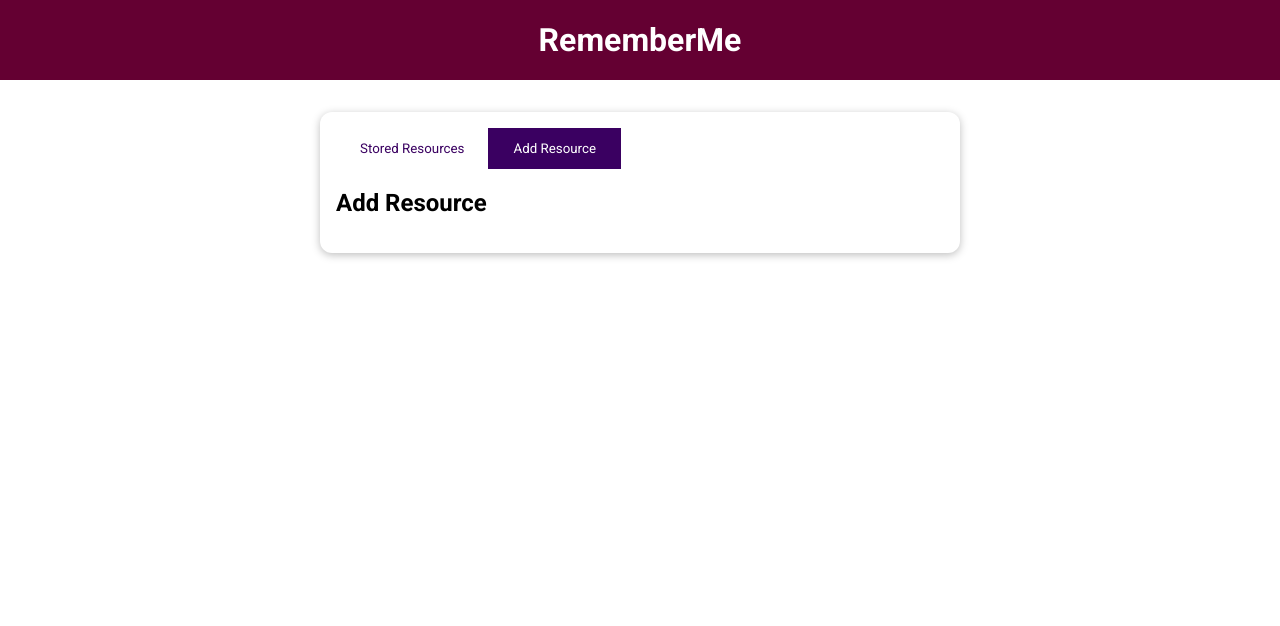
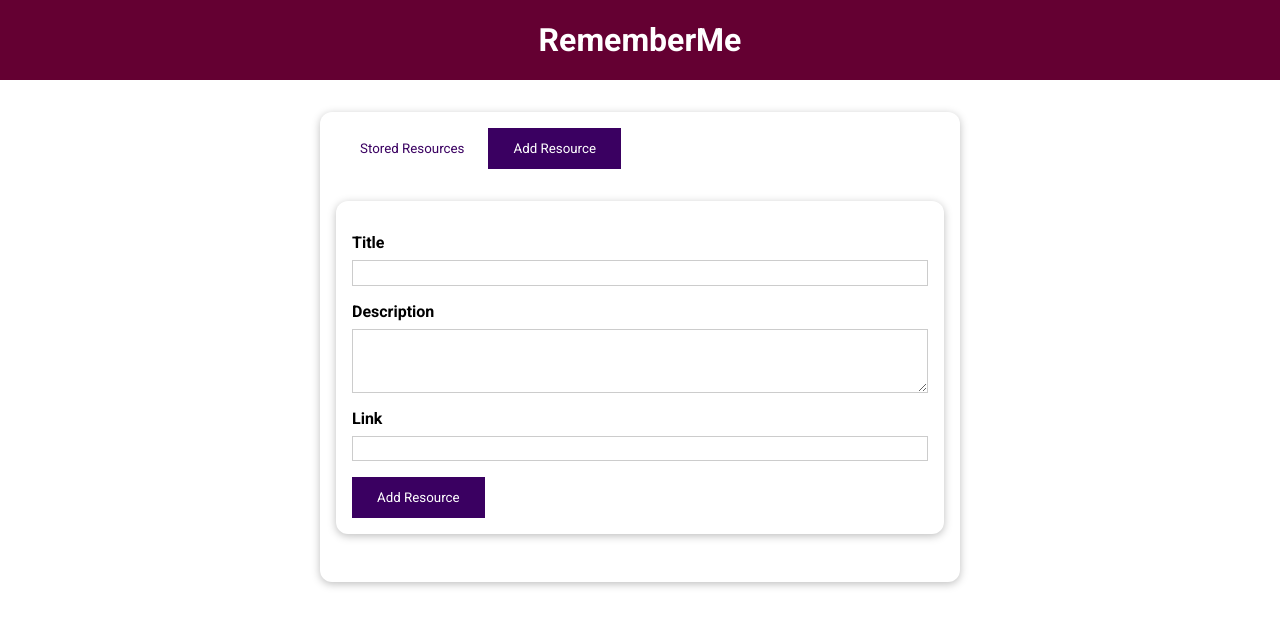
Before and after one commit to neb-dev/vue-course, a Vue app in the folder app2/: page / in a window 1280 px wide. Both pictures are taken after a click on the button "Add Resource". Shown: the top 626 px of the page. Built offline with nearby package versions, Linux system fonts and the light colour scheme.

Commit message:
Add files via upload

```diff
--- a/app2/components/UI/BaseButton.vue
+++ b/app2/components/UI/BaseButton.vue
@@ -1,5 +1,5 @@
 <template>
-    <button :type="type" :class="mode">
+    <button :class="mode"> <!-- :type="type" -->
         <slot></slot>
     </button>
 </template>
@@ -7,10 +7,10 @@
 <script>
 export default {
     props: {
-        type: {
-            type: String,
-            required: true,
-        },
+        // type: {
+        //     type: String,
+        //     required: true,
+        // },
         mode: {
             type: String,
             required: true,
--- a/app2/components/learning-resources/AddResource.vue
+++ b/app2/components/learning-resources/AddResource.vue
@@ -1,3 +1,50 @@
 <template>
-    <h2>Add Resource</h2>
+    <base-card>
+        <form>
+            <div class="form-control">
+            <label for="title">Title</label>
+            <input id="title" name="title" type="text">
+            </div>
+            <div class="form-control">
+            <label for="description">Description</label>
+            <textarea name="description" id="description" rows="3"></textarea>
+            </div>
+            <div class="form-control">
+            <label for="link">Link</label>
+            <input id="link" name="link" type="url">
+            </div>
+            <div>
+                <!-- type attribute is applied to root html button element -->
+                <base-button type="submit">Add Resource</base-button>
+            </div>
+        </form>
+    </base-card>
 </template>
+
+<style scoped>
+label {
+  font-weight: bold;
+  display: block;
+  margin-bottom: 0.5rem;
+}
+
+input,
+textarea {
+  display: block;
+  width: 100%;
+  font: inherit;
+  padding: 0.15rem;
+  border: 1px solid #ccc;
+}
+
+input:focus,
+textarea:focus {
+  outline: none;
+  border-color: #3a0061;
+  background-color: #f7ebff;
+}
+
+.form-control {
+  margin: 1rem 0;
+}
+</style>
```
